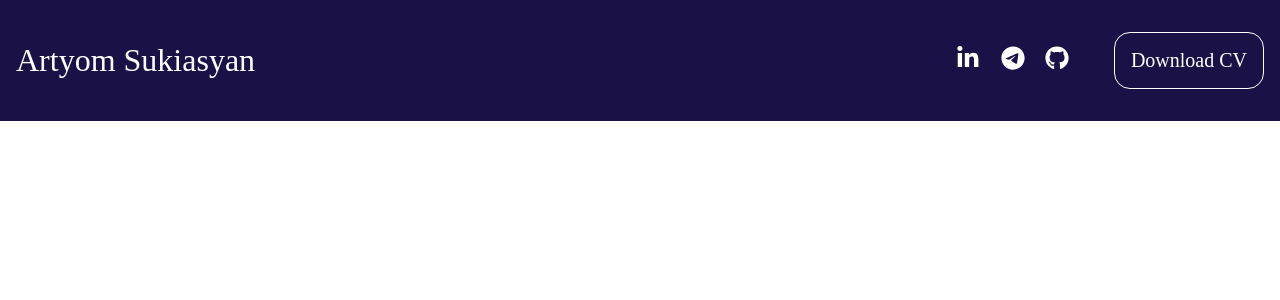
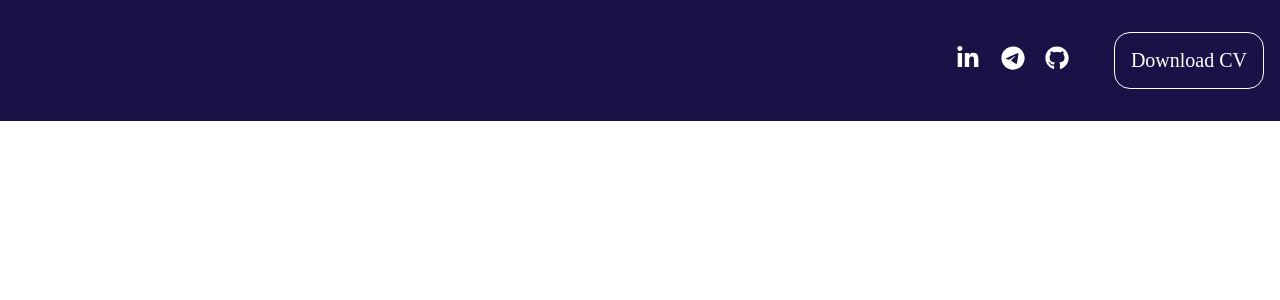
Before and after one commit to ArtyomSukiasyan/portfolio, a Next.js app: page / in a window 1280 px wide. Shown: the top 300 px of the page. Built offline with nearby package versions, Linux system fonts and the light colour scheme.

Commit message:
feat: update config constants

```diff
--- a/src/constants/config.ts
+++ b/src/constants/config.ts
@@ -1,3 +1,5 @@
-export const TITLE = "Artyom Sukiasyan";
-export const descriptionContent = `Portfolio site about Fullstack JS developer ${TITLE}`;
+export const name = "Artyom";
+export const surname = "Sukiasyan";
+export const fullName = `${name} ${surname}`;
+export const descriptionContent = `Portfolio site about Fullstack JS developer ${fullName}`;
 export const CV_LINK = "/files/cv.pdf";
```
